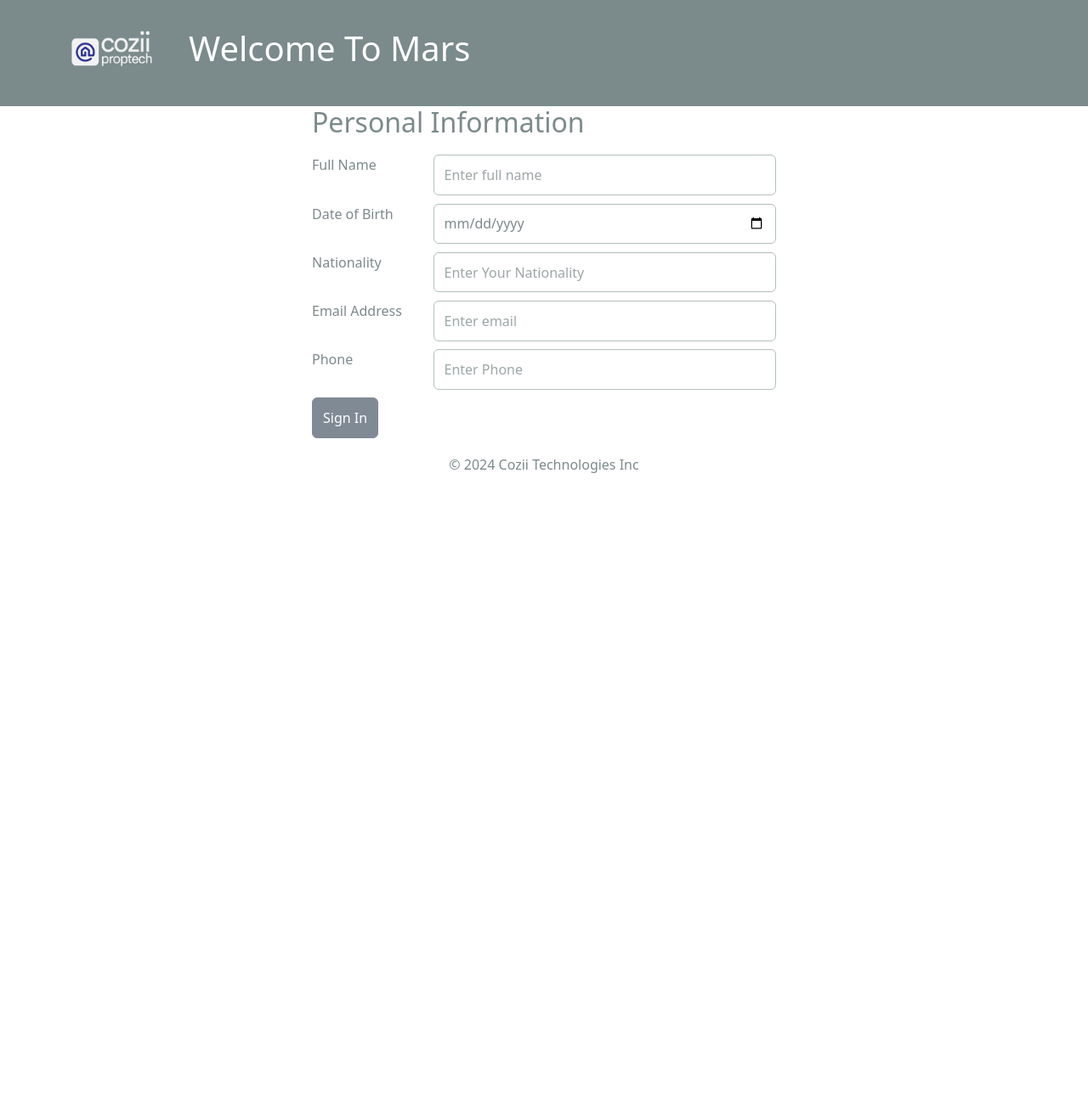
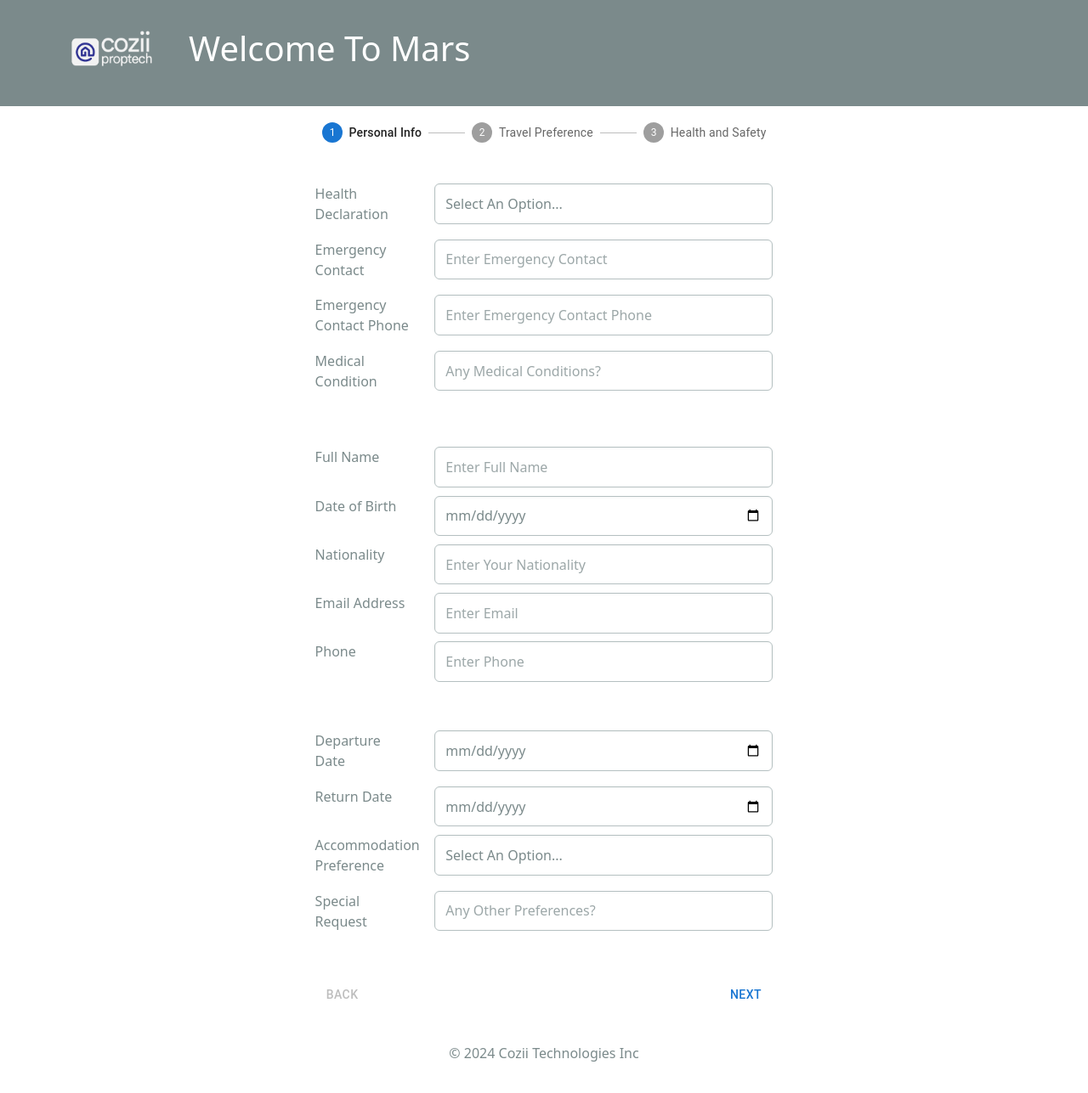
Before and after one commit to onmoonno/Mars-Visit-Application, a React (Create React App) app in the folder frontend/: page / in a window 1280 px wide. Shown: the whole page at 85% size. Before the commit the page ends 800 px from the top, so only its background shows below. Built offline with nearby package versions, Linux system fonts and the light colour scheme.

Commit message:
Set up 3 steps and Stepper.

```diff
--- a/frontend/package.json
+++ b/frontend/package.json
@@ -3,6 +3,9 @@
   "version": "0.1.0",
   "private": true,
   "dependencies": {
+    "@emotion/react": "^11.13.3",
+    "@emotion/styled": "^11.13.0",
+    "@mui/material": "^5.16.7",
     "@testing-library/jest-dom": "^5.17.0",
     "@testing-library/react": "^13.4.0",
     "@testing-library/user-event": "^13.5.0",
--- a/frontend/src/components/FormContainer.jsx
+++ b/frontend/src/components/FormContainer.jsx
@@ -2,7 +2,7 @@ import { Container, Row, Col } from "react-bootstrap";
 
 const FormContainer = ({ children }) => {
   return (
-    <Container>
+    <Container className="p-3">
       <Row className="justify-content-md-center">
         <Col xs={12} md={6}>
           {children}
--- /dev/null
+++ b/frontend/src/components/HorizonalStepper.jsx
@@ -0,0 +1,24 @@
+import * as React from "react";
+import { Stepper, Step, StepLabel } from "@mui/material";
+import FormContainer from "./FormContainer";
+
+const HorizonalStepper = ({ steps, activeStep }) => {
+  return (
+    <FormContainer>
+      <Stepper activeStep={activeStep}>
+        {steps.map((label, index) => {
+          const stepProps = {};
+          const labelProps = {};
+
+          return (
+            <Step key={label} {...stepProps}>
+              <StepLabel {...labelProps}>{label}</StepLabel>
+            </Step>
+          );
+        })}
+      </Stepper>
+    </FormContainer>
+  );
+};
+
+export default HorizonalStepper;
--- /dev/null
+++ b/frontend/src/components/StepperButton.jsx
@@ -0,0 +1,42 @@
+import React from "react";
+import { Button, Typography } from "@mui/material";
+import { Col, Row } from "react-bootstrap";
+import FormContainer from "./FormContainer";
+
+const StepperButtons = ({
+  activeStep,
+  stepsLength,
+  handleBack,
+  handleNext,
+}) => {
+  return (
+    <FormContainer>
+      {activeStep === stepsLength ? (
+        <Row>
+          <Typography sx={{ mt: 2, mb: 1 }}>
+            All steps completed - you&apos;re finished
+          </Typography>
+        </Row>
+      ) : (
+        <Row>
+          <Col className="d-flex justify-content-start">
+            <Button
+              color="inherit"
+              disabled={activeStep === 0}
+              onClick={handleBack}
+            >
+              Back
+            </Button>
+          </Col>
+          <Col className="d-flex justify-content-end">
+            <Button onClick={handleNext}>
+              {activeStep === stepsLength - 1 ? "Finish" : "Next"}
+            </Button>
+          </Col>
+        </Row>
+      )}
+    </FormContainer>
+  );
+};
+
+export default StepperButtons;
--- /dev/null
+++ b/frontend/src/pages/HealthAndSafety.jsx
@@ -0,0 +1,89 @@
+import { useState } from "react";
+import { Form, Row, Col } from "react-bootstrap";
+import FormContainer from "../components/FormContainer";
+
+const HealthAndSafety = () => {
+  const [health, setHealth] = useState("");
+  const [emergencyContact, setEmergencyContact] = useState("");
+  const [emergencyContactPhone, setEmergencyContactPhone] = useState("");
+  const [medicalCondition, setMedicalCondition] = useState("");
+
+  const submitHandler = () => {};
+
+  return (
+    <FormContainer>
+      <Form onSubmit={submitHandler}>
+        <Form.Group className="my-2" controlId="health">
+          <Row>
+            <Col md={3}>
+              <Form.Label>Health Declaration</Form.Label>
+            </Col>
+            <Col md={9}>
+              <Form.Control
+                as="select"
+                value={health}
+                onChange={(e) => {
+                  setHealth(e.target.value);
+                }}
+              >
+                <option value="">Select An Option...</option>
+                <option value="yes">Yes</option>
+                <option value="no">No</option>
+              </Form.Control>
+            </Col>
+          </Row>
+        </Form.Group>
+
+        <Form.Group className="my-2" controlId="emergencyContact">
+          <Row>
+            <Col md={3}>
+              <Form.Label>Emergency Contact</Form.Label>
+            </Col>
+            <Col md={9}>
+              <Form.Control
+                type="text"
+                placeholder="Enter Emergency Contact"
+                value={emergencyContact}
+                onChange={(e) => setEmergencyContact(e.target.value)}
+              ></Form.Control>
+            </Col>
+          </Row>
+        </Form.Group>
+
+        <Form.Group className="my-2" controlId="emergencyContactPhone">
+          <Row>
+            <Col md={3}>
+              <Form.Label>Emergency Contact Phone</Form.Label>
+            </Col>
+            <Col md={9}>
+              <Form.Control
+                type="tel"
+                placeholder="Enter Emergency Contact Phone"
+                value={emergencyContactPhone}
+                onChange={(e) => setEmergencyContactPhone(e.target.value)}
+              ></Form.Control>
+            </Col>
+          </Row>
+        </Form.Group>
+
+        <Form.Group className="my-2" controlId="medicalCondition">
+          <Row>
+            <Col md={3}>
+              <Form.Label>Medical Condition</Form.Label>
+            </Col>
+            <Col md={9}>
+              <Form.Control
+                type="text"
+                placeholder="Any Medical Conditions? "
+                value={medicalCondition}
+                onChange={(e) => setMedicalCondition(e.target.value)}
+              ></Form.Control>
+            </Col>
+          </Row>
+        </Form.Group>
+      </Form>
+    </FormContainer>
+  );
+};
+
+export default HealthAndSafety;
--- a/frontend/src/components/PersonalInfo.jsx
+++ b/frontend/src/pages/PersonalInfo.jsx
@@ -1,5 +1,5 @@
 import { useState } from "react";
-import { Form, Button, Row, Col } from "react-bootstrap";
+import { Form, Row, Col } from "react-bootstrap";
 import FormContainer from "../components/FormContainer";
 
 const PersonalInfo = () => {
@@ -12,8 +12,6 @@ const PersonalInfo = () => {
 
   return (
     <FormContainer>
-      <h2>Personal Information</h2>
-
       <Form onSubmit={submitHandler}>
         <Form.Group className="my-2" controlId="name">
           <Row>
@@ -23,7 +21,7 @@ const PersonalInfo = () => {
             <Col md={9}>
               <Form.Control
                 type="text"
-                placeholder="Enter full name"
+                placeholder="Enter Full Name"
                 value={name}
                 onChange={(e) => setName(e.target.value)}
               ></Form.Control>
@@ -39,7 +37,6 @@ const PersonalInfo = () => {
             <Col md={9}>
               <Form.Control
                 type="date"
-                placeholder="Date of birth"
                 value={dateOfBirth}
                 onChange={(e) => setDateOfBirth(e.target.value)}
               ></Form.Control>
@@ -71,7 +68,7 @@ const PersonalInfo = () => {
             <Col md={9}>
               <Form.Control
                 type="email"
-                placeholder="Enter email"
+                placeholder="Enter Email"
                 value={email}
                 onChange={(e) => setEmail(e.target.value)}
               ></Form.Control>
@@ -94,10 +91,6 @@ const PersonalInfo = () => {
             </Col>
           </Row>
         </Form.Group>
-
-        <Button disabled="false" type="submit" variant="primary">
-          Sign In
-        </Button>
       </Form>
     </FormContainer>
   );
--- /dev/null
+++ b/frontend/src/pages/TravelPreference.jsx
@@ -0,0 +1,86 @@
+import { useState } from "react";
+import { Form, Row, Col } from "react-bootstrap";
+import FormContainer from "../components/FormContainer";
+
+const TravelPreference = () => {
+  const [departureDate, setDepartureDate] = useState("");
+  const [returnDate, setReturnDate] = useState("");
+  const [specialRequest, setSpecialRequest] = useState("");
+  const [accommodation, setAccommodation] = useState("");
+  const submitHandler = () => {};
+
+  return (
+    <FormContainer>
+      <Form onSubmit={submitHandler}>
+        <Form.Group className="my-2" controlId="ddepartureDate">
+          <Row>
+            <Col md={3}>
+              <Form.Label>Departure Date</Form.Label>
+            </Col>
+            <Col md={9}>
+              <Form.Control
+                type="date"
+                value={departureDate}
+                onChange={(e) => setDepartureDate(e.target.value)}
+              ></Form.Control>
+            </Col>
+          </Row>
+        </Form.Group>
+
+        <Form.Group className="my-2" controlId="returnDate">
+          <Row>
+            <Col md={3}>
+              <Form.Label>Return Date</Form.Label>
+            </Col>
+            <Col md={9}>
+              <Form.Control
+                type="date"
+                value={returnDate}
+                onChange={(e) => setReturnDate(e.target.value)}
+              ></Form.Control>
+            </Col>
+          </Row>
+        </Form.Group>
+
+        <Form.Group className="my-2" controlId="accommodation">
+          <Row>
+            <Col md={3}>
+              <Form.Label>Accommodation Preference</Form.Label>
+            </Col>
+            <Col md={9}>
+              <Form.Control
+                as="select"
+                value={accommodation}
+                onChange={(e) => {
+                  setAccommodation(e.target.value);
+                }}
+              >
+                <option value="">Select An Option...</option>
+                <option value="Space Hotel">Space Hotel</option>
+                <option value="Martian Base">Martian Base</option>
+              </Form.Control>
+            </Col>
+          </Row>
+        </Form.Group>
+
+        <Form.Group className="my-2" controlId="specialRequest">
+          <Row>
+            <Col md={3}>
+              <Form.Label>Special Request</Form.Label>
+            </Col>
+            <Col md={9}>
+              <Form.Control
+                type="text"
+                placeholder="Any Other Preferences? "
+                value={specialRequest}
+                onChange={(e) => setSpecialRequest(e.target.value)}
+              ></Form.Control>
+            </Col>
+          </Row>
+        </Form.Group>
+      </Form>
+    </FormContainer>
+  );
+};
+
+export default TravelPreference;
--- a/frontend/src/pages/homepage.jsx
+++ b/frontend/src/pages/homepage.jsx
@@ -1,12 +1,35 @@
-import React, { useState } from "react";
-import { Form, Button, Row, Col } from "react-bootstrap";
-
-import PersonalInfo from "../components/PersonalInfo";
+import { useState } from "react";
+import HorizonalStepper from "../components/HorizonalStepper";
+import StepperButtons from "../components/StepperButton";
+import PersonalInfo from "./PersonalInfo";
+import TravelPreference from "./TravelPreference";
+import HealthAndSafety from "./HealthAndSafety";
 
 const Homepage = () => {
+  const steps = ["Personal Info", "Travel Preference", "Health and Safety"];
+
+  const [activeStep, setActiveStep] = useState(0);
+
+  const handleNext = () => {
+    setActiveStep((prevActiveStep) => prevActiveStep + 1);
+  };
+
+  const handleBack = () => {
+    setActiveStep((prevActiveStep) => prevActiveStep - 1);
+  };
+
   return (
     <>
+      <HorizonalStepper steps={steps} activeStep={activeStep} />
+      <HealthAndSafety />
       <PersonalInfo />
+      <TravelPreference />
+      <StepperButtons
+        stepsLength={steps.length}
+        activeStep={activeStep}
+        handleBack={handleBack}
+        handleNext={handleNext}
+      />
     </>
   );
 };
```
Also changed, not shown: 1 other file (tests, documents, lock files or other folders).
